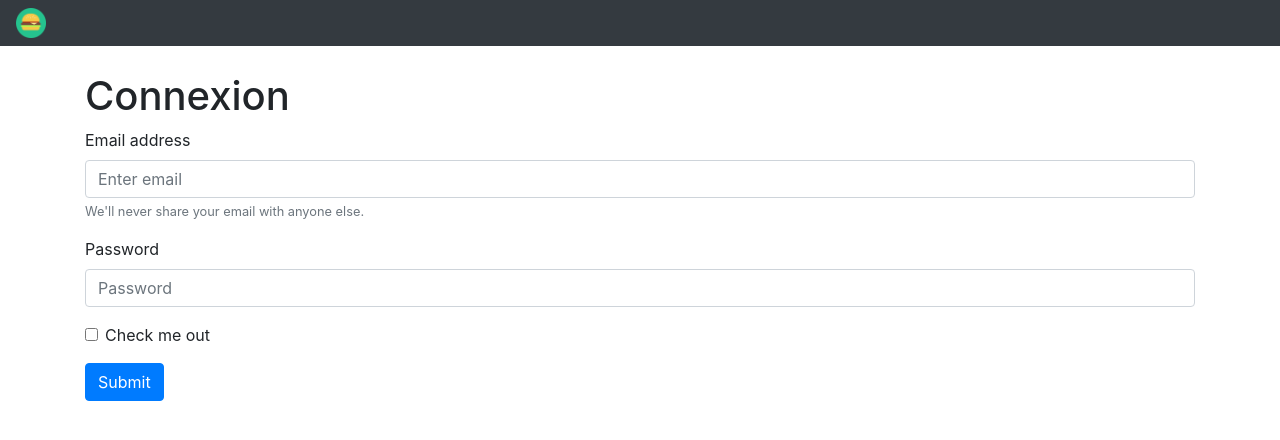
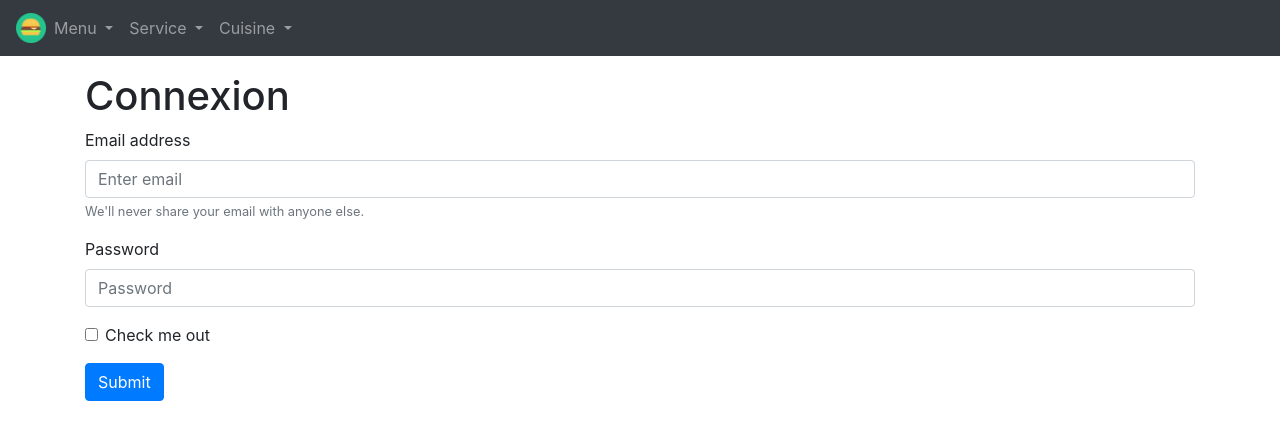
Before and after one commit to Barchid/one-minute-maquette, a Vue app: page / in a window 1280 px wide. Shown: the top 440 px of the page. Built offline with nearby package versions, Linux system fonts and the light colour scheme.

Commit message:
Ajout temporaire de la navBar
La navBar ne doit pas etre sur la premiere connexion, et doit etre differente en fonction des connexions choisie

```diff
--- a/src/App.vue
+++ b/src/App.vue
@@ -1,9 +1,50 @@
 <template>
   <div class="container">
+
+
+
     <nav class="navbar navbar-expand-lg navbar-light bg-light navbar-dark bg-dark fixed-top">
       <router-link to="/">
         <img src="./assets/burger-flat.png" width="30px" height="30px" class="d-inline-block align-top" alt=""/>
       </router-link>
+      <div class="collapse navbar-collapse" id="navbarSupportedContent">
+        <ul class="navbar-nav mr-auto">
+          <li class="nav-item dropdown">
+            <a class="nav-link dropdown-toggle" href="#" id="navbarDropdown" role="button" data-toggle="dropdown" aria-haspopup="true" aria-expanded="false">
+              Menu
+            </a>
+            <div class="dropdown-menu" aria-labelledby="navbarDropdown">
+              <router-link class="dropdown-item" to="/menu">Voir le menu</router-link>
+              <div class="dropdown-divider"></div>
+              <router-link class="dropdown-item" to="/changeMenu">Modifier le Menu</router-link>
+            </div>
+          </li>
+          <li class="nav-item dropdown">
+            <a class="nav-link dropdown-toggle" href="#" id="navbarDropdown" role="button" data-toggle="dropdown" aria-haspopup="true" aria-expanded="false">
+              Service
+            </a>
+            <div class="dropdown-menu" aria-labelledby="navbarDropdown">
+              <router-link class="dropdown-item" to="/order-1">Voir les commandes</router-link>
+              <router-link class="dropdown-item" to="pages/service/takeOrder">Prendre une commande</router-link>
+              <div class="dropdown-divider"></div>
+              <router-link class="dropdown-item" to="pages/service/bill">Régler l'addition</router-link>
+            </div>
+          </li>
+
+          <li class="nav-item dropdown">
+            <a class="nav-link dropdown-toggle" href="#" id="navbarDropdown" role="button" data-toggle="dropdown" aria-haspopup="true" aria-expanded="false">
+              Cuisine
+            </a>
+            <div class="dropdown-menu" aria-labelledby="navbarDropdown">
+              <router-link class="dropdown-item" to="/cookerOrder">Voir les commandes</router-link>
+              <router-link class="dropdown-item" to="/rolesCookers">Accéder aux rôles</router-link>
+              <router-link class="dropdown-item" to="/unavailableDish">Plat indisponible</router-link>
+              <div class="dropdown-divider"></div>
+              <router-link class="dropdown-item" to="/modifiedRoles">Modifier les rôles</router-link>
+            </div>
+          </li>
+        </ul>
+      </div>
       <button class="navbar-toggler" type="button" data-toggle="collapse" data-target="#navbarSupportedContent" aria-controls="navbarSupportedContent" aria-expanded="false" aria-label="Toggle navigation">
         <span class="navbar-toggler-icon"></span>
       </button>
```
